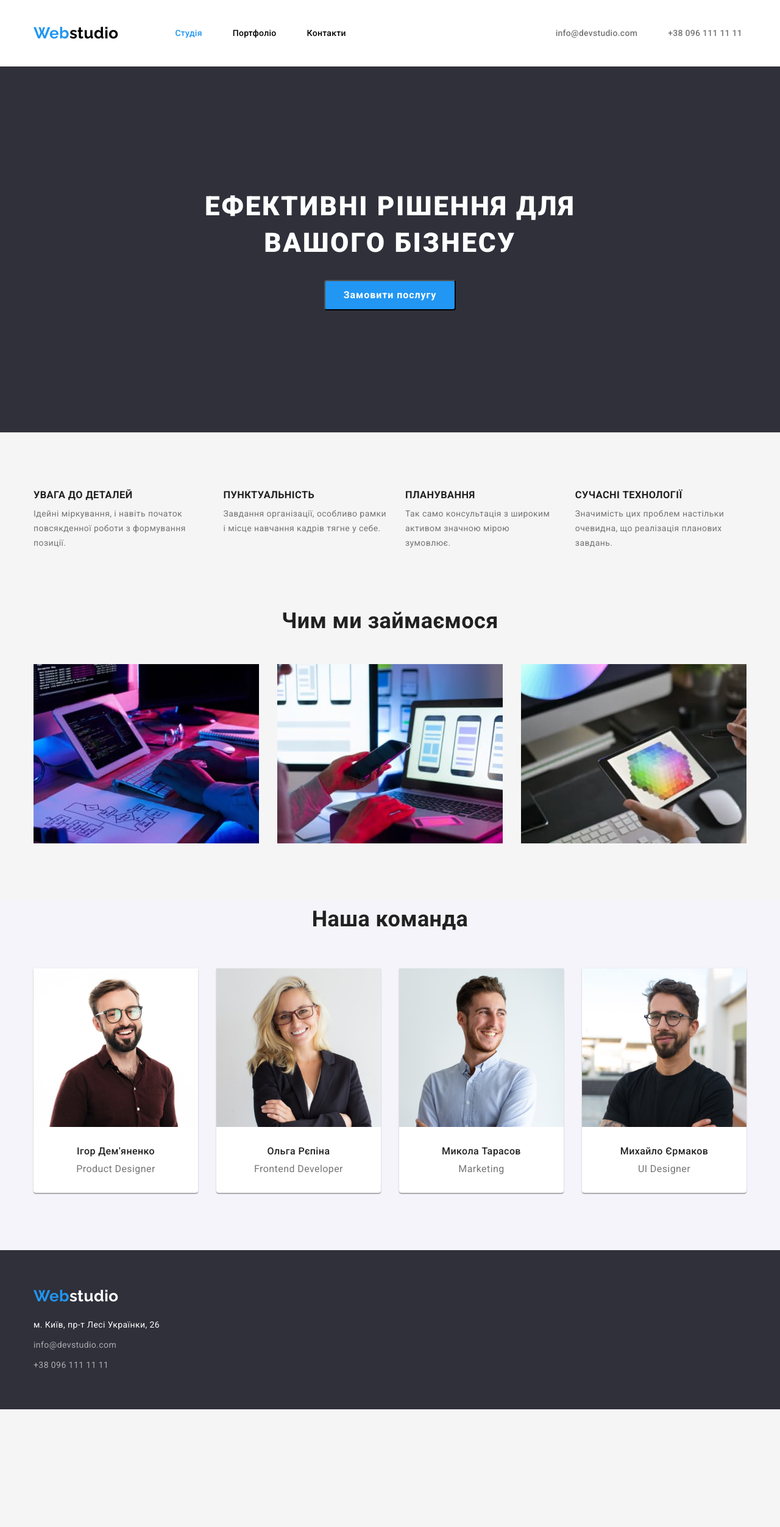
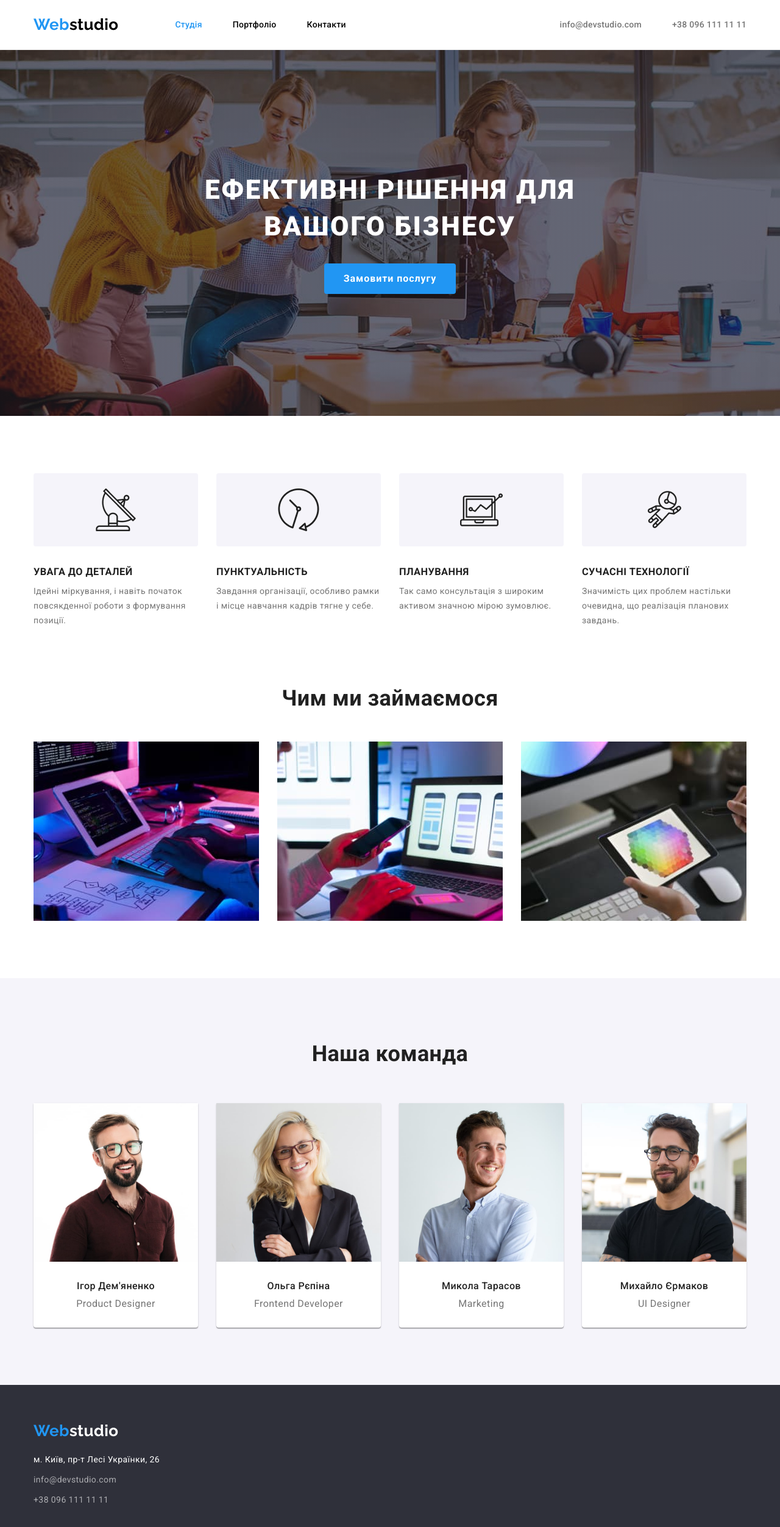
Before and after one commit to Darina505/project, a plain HTML site: page index.html in a window 1280 px wide. Shown: the whole page at 61% size. Before the commit the page ends 2311 px from the top, so only its background shows below. Drawn offline with nearby package versions, Linux system fonts and the light colour scheme.

Commit message:
Update styles.css
z

```diff
--- a/css/styles.css
+++ b/css/styles.css
@@ -32,10 +32,21 @@ body {
   padding-right: 15px;
   margin: 0 auto;
 }
-
+h1,
+h2,
+h3,
+h4,
+h5,
+h6,
+p,
+ul {
+  margin: 0;
+  padding: 0;
+}
 .list {
   list-style: none;
 }
+
 .link {
   text-decoration: none;
 }
@@ -44,6 +55,7 @@ body {
 }
 /*Page-header*/
 .page-header {
+  border-bottom: 1px solid #ececec;
   background-color: var(--primary-white-color);
 }
 .nav-page {
@@ -59,15 +71,11 @@ body {
   line-height: 1.19;
   text-decoration: none;
 }
-.logo:focus,
-.logo:hover {
-  color: var(--accent-color);
-}
 .page-header .logo-header {
   color: var(--accent-color);
 }
 /*site-nav*/
-.page-header nav{
+.page-header nav {
   margin: 32px 0px 32px 93px;
 }
 .site-nav {
@@ -92,13 +100,13 @@ body {
   color: var(--accent-color);
 }
 /*site-auth*/
-.page-header address{
-  margin-left: 344px;
-  margin-right: auto;
+.page-header address {
+  margin-left: auto;
 }
 .site-auth {
-  display: flex;
+  display: inline-flex;
   padding-left: 0px;
+  align-items: center;
 }
 .site-auth li:not(:first-child) {
   margin-left: 50px;
@@ -109,19 +117,60 @@ body {
   line-height: 1.14;
   letter-spacing: 0.02em;
   font-style: normal;
+  align-items: center;
 }
 .site-auth > li :hover,
 .site-auth > li :focus {
   color: var(--accent-color);
 }
+/*
+.site-auth .link-mail ::before {
+  background-color: #000000;
+  width: 16px;
+  height: 12px;
+  content: "";
+  margin-right: 10px;
+  background-position: center;
+  background-size: contain;
+  background-image: url(../images/index/mail.png);
 
+  background-color: tomato;
+}
+.site-auth .link-tel ::before{
+  display: inline-block;
+  width: 16px;
+  height: 16px;
+  content: "";
+  margin-right: 10px;
+  background-repeat: no-repeat;
+  align-self: flex-end;
+  background-size: auto;
+  background-image: url(../images/index/tel.png);
+
+
+  background-color: tomato;
+}
+*/
 /*HERO*/
 .hero {
   display: flex;
   flex-direction: column;
   text-align: center;
+  margin-left: auto;
+  margin-right: auto;
+  min-height: 600px;
+  max-width: 1600px;
   background-color: var(--black-background-color);
+  background-image: linear-gradient(
+      rgba(47, 48, 58, 0.4),
+      rgba(47, 48, 58, 0.4)
+    ),
+    url(../images/index/hero.jpg);
+  background-repeat: no-repeat;
+  background-position: center;
+  background-size: auto;
 }
+
 .hero .title {
   padding: 0px;
   margin-top: 200px;
@@ -133,7 +182,6 @@ body {
   letter-spacing: 0.06em;
   text-transform: uppercase;
   text-align: center;
-  cursor: pointer;
 }
 .hero .button {
   margin-bottom: 200px;
@@ -146,6 +194,10 @@ body {
   width: 216px;
   height: 50px;
   border-radius: 4px;
+  border: 0px;
+}
+.hero button {
+  cursor: pointer;
 }
 .hero > button:hover,
 .hero > button:focus {
@@ -153,6 +205,11 @@ body {
   color: var(--accent-color);
 }
 /*ADVANTAGE-SECTION*/
+.advantage-section {
+  padding-top: 94px;
+  padding-bottom: 94px;
+  background-color: var(--white-background-color);
+}
 .advantage-section .advantage-title {
   display: none;
 }
@@ -160,19 +217,16 @@ body {
   display: flex;
   flex-direction: row;
   padding: 0px;
-  margin-top: 94px;
-  margin-bottom: 94px;
 }
 .advantage-list .advantage-link {
   width: calc((100%-90px) / 4);
 }
 .advantage-list li:not(:first-child) {
-  padding-left: 30px;
+  margin-left: 30px;
 }
 .advantage-section .advantage-name {
   padding: 0px;
-  padding-bottom: 10px;
-  margin: 0px;
+  margin: 0px 0px 10px 0px;
   color: var(--secondary-black-color);
   font-weight: 700;
   line-height: 1.14;
@@ -186,11 +240,38 @@ body {
   font-size: 14px;
   line-height: 1.71;
 }
-
+.advantage-list .advantage-link::before {
+  display: inline-block;
+  content: "";
+  width: 270px;
+  height: 120px;
+  background-color: var(--secondary-white-background-color);
+  margin-bottom: 30px;
+  background-repeat: no-repeat;
+  background-position: center;
+  border-radius: 4px;
+  background-size: auto;
+}
+.advantage-list .icon-warning::before {
+  background-image: url(../images/index/warning.png);
+}
+.advantage-list .icon-time::before {
+  background-image: url(../images/index/time.png);
+}
+.advantage-list .icon-planning::before {
+  background-image: url(../images/index/planning.png);
+}
+.advantage-list .icon-technologies::before {
+  background-image: url(../images/index/technologies.png);
+}
 /*work-section*/
+.work-section {
+  padding-bottom: 94px;
+  background-color: var(--white-background-color);
+}
 .work-section .title {
   padding: 0px;
-  margin: 0px;
+  margin: 0px 0px 50px 0px;
   font-size: 36px;
   font-weight: 700;
   text-align: center;
@@ -199,8 +280,6 @@ body {
 .work-section .list {
   display: flex;
   padding: 0px;
-  margin-top: 50px;
-  margin-bottom: 94px;
 }
 .work-list li:not(:first-child) {
   margin-left: 30px;
@@ -208,13 +287,13 @@ body {
 
 /*team-section*/
 .team-section {
+  padding-top: 94px;
+  padding-bottom: 94px;
   background-color: var(--secondary-white-background-color);
 }
 .team-section .title {
   padding: 0px;
-  margin: 0px;
-  margin-top: 94px;
-  margin-bottom: 50px;
+  margin: 0px 0px 50px 0px;
   font-weight: 700;
   font-size: 36px;
   line-height: 1.7;
@@ -227,11 +306,10 @@ body {
 }
 
 .team-list li:not(:first-child) {
-  padding-left: 30px;
+  margin-left: 30px;
 }
 
 .team-list .card-img {
-  margin-bottom: 94px;
   background-color: var(--white-background-color);
   width: 270px;
   height: 368px;
@@ -261,11 +339,12 @@ body {
 /*FOOTER*/
 .page-footer {
   background-color: var(--black-background-color);
+  padding: 60px 0px 60px 0px;
 }
 .page-footer .logo {
   display: inline-block;
   margin: 0px;
-  padding-top: 60px;
+  padding: 0px;
   color: var(--primary-white-color);
   font-family: "Raleway", sans-serif;
   font-weight: 700;
@@ -276,14 +355,15 @@ body {
 .page-footer .logo-header {
   color: var(--accent-color);
 }
-.page-footer > .logo:hover,
-.page-footer > .logo:focus {
-  color: var(--accent-color);
-}
+
 .site-auth-footer {
   font-style: normal;
   margin: 0px;
-  padding: 20px 0px 60px 0px;
+  margin-top: 20px;
+}
+.site-auth-footer > li:hover a,
+.site-auth-footer > li:focus a {
+  color: var(--accent-color);
 }
 .site-auth-footer li:not(:first-child) {
   margin-top: 9px;
@@ -301,7 +381,8 @@ body {
   color: var(--accent-color);
 }
 .project-section {
-  background-color: var(--primary-white-background-color);
+  background-color: var(--white-background-color);
+  padding: 94px 0px 94px 0px;
 }
 .project-section .exemple {
   display: none;
@@ -310,50 +391,63 @@ body {
   display: flex;
   justify-content: center;
   padding: 0px;
-  margin: 94px 0px 50px 0px;
-  background-color: var(--secondary-white-background-color);
-  color: var(--secondary-black-color);
-  font-weight: 500;
+  margin-bottom: 50px;
   font-size: 16px;
   line-height: 1.6;
-  cursor: pointer;
 }
 .button-nav .button {
   padding: 6px 22px;
   border-radius: 4px;
   border: 0px;
+  font-weight: 500;
+  background-color: var(--secondary-white-background-color);
+  color: var(--secondary-black-color);
 }
-
+.button-nav button {
+  cursor: pointer;
+}
+.button-nav .current {
+  background-color: var(--accent-color);
+  color: var(--primary-white-color);
+}
 .button-nav .project-link {
   padding: 0px;
+  margin: 0px;
+}
+.button-nav li:not(:last-child) {
+  margin-right: 30px;
+}
+.button-nav > li :hover,
+.button-nav > li :focus {
+  color: var(--primary-white-color);
+  background-color: var(--accent-color);
 }
 .project-section .project-list {
   display: flex;
   flex-wrap: wrap;
   padding: 0px;
-  margin: 0px 0px 94px 0px;
+  margin: 0px;
 }
-.project-list li {
-  width: calc((100%-60px) / 3);
-}
+
 .project-list li:not(:nth-child(-n + 3)) {
   margin-top: 30px;
 }
+.project-list li:not(:nth-child(3n + 1)) {
+  margin-left: 30px;
+}
+.project-list .project-link {
+  margin: 0px;
+}
 .project-section .card {
+  margin: 0px;
+  padding: 0px;
   background-color: var(--primary-white-color);
   width: 370px;
   height: 404px;
   background: #ffffff;
   border: 1px solid #eeeeee;
 }
-.button-nav li:not(:first-child) {
-  margin-left: 30px;
-}
-.button-nav > li :hover,
-.button-nav > li :focus {
-  color: var(--primary-white-color);
-  background-color: var(--accent-color);
-}
+
 .project-section .title {
   padding: 0px;
   margin: 20px 24px 4px 24px;
```
